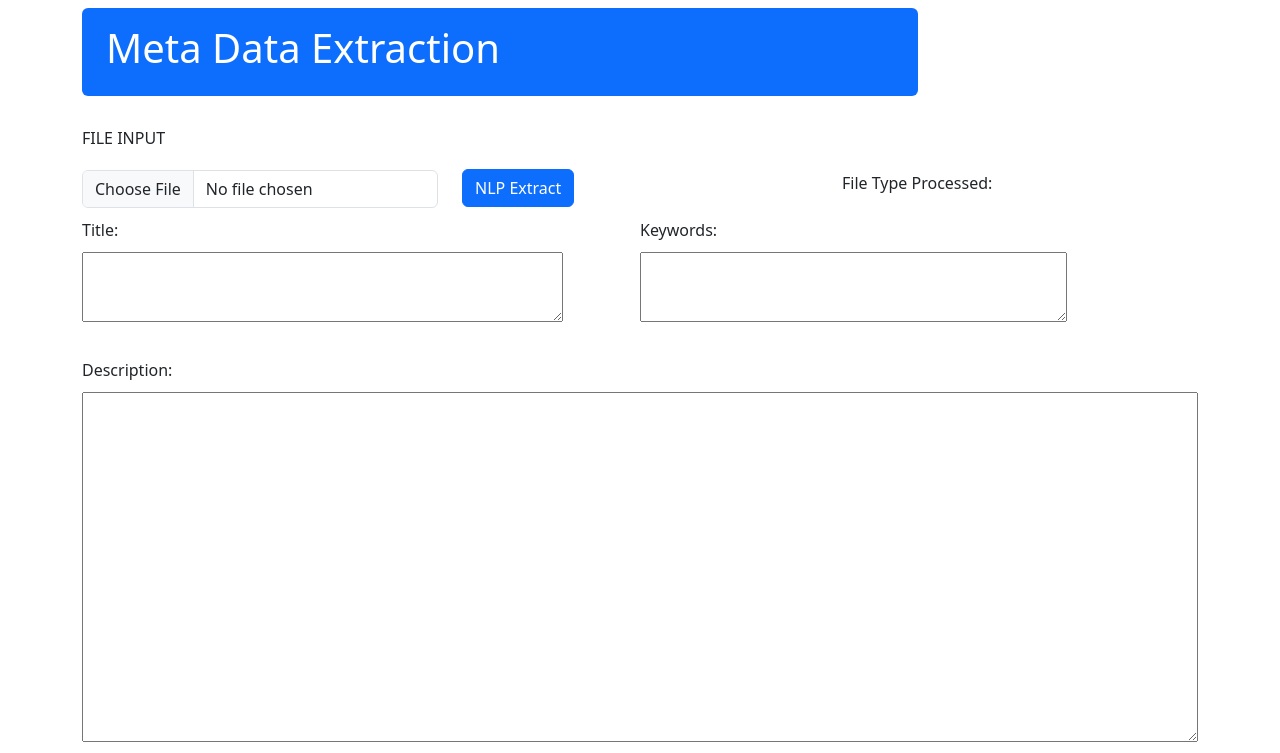
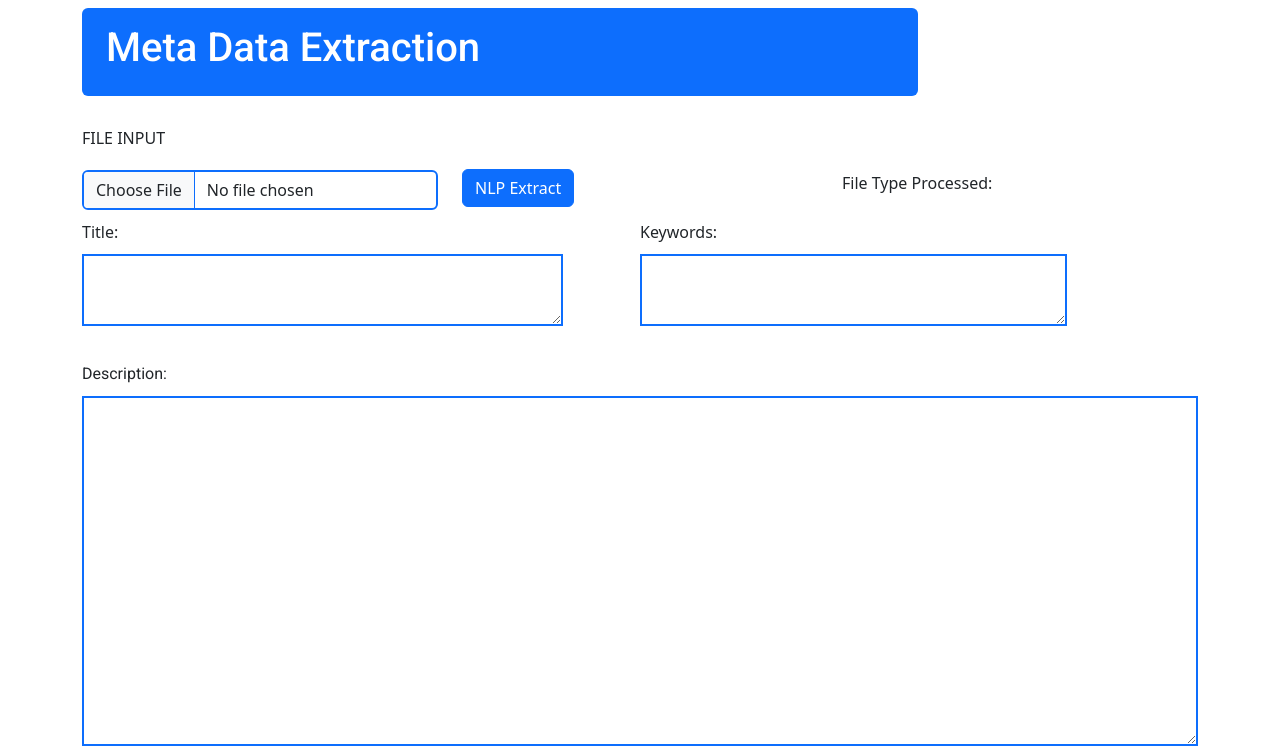
Before and after one commit to deantaylormax/flask_demo, a Flask app: page /extract in a window 1280 px wide. Shown: the part 56-809 px from the top of the page. Run offline with Flask 3, Linux system fonts and the light colour scheme.

Commit message:
adjusted fonts

```diff
--- a/static/css/style.css
+++ b/static/css/style.css
@@ -1,3 +1,12 @@
 /* .title, .keywords {
     width: 100%;
 } */
+
+
+.title, .keywords, .description {
+    font-family: "Roboto", sans-serif;
+}
+
+.box-title {
+    font-family: "Roboto", sans-serif;
+}
--- a/templates/extract.html
+++ b/templates/extract.html
@@ -1,15 +1,20 @@
 {% extends 'base.html' %}
 
 {% block content %}
+
+<style>
+    @import url('https://fonts.googleapis.com/css2?family=Roboto:ital,wght@0,100;0,300;0,400;0,500;0,700;0,900;1,100;1,300;1,400;1,500;1,700;1,900&display=swap');
+    </style>
+
 <div class="container">
     <form action="/extract" method="post" enctype="multipart/form-data">
-        <div class="mt-2 py-3 px-4 bg-primary text-white rounded" style="margin-right:280px;">
+        <div class="mt-2 py-3 px-4 bg-primary text-white rounded" style="margin-right:280px;font-family: Roboto;">
             <h1>Meta Data Extraction</h1>
         </div>
         <div class="row" style="margin-top:30px;">
             <div class="col">
                 <label class="form-label" style="margin-bottom:20px;" for="customFile">FILE INPUT</label>
-                <input type="file" class="form-control" id="customFile" name="file" />
+                <input type="file" class="form-control border border-2 border-primary" id="customFile" name="file" />
             </div>
             <div class="col">
                 <button type="submit" class="btn btn-primary" style="margin-top:43px;">NLP Extract</button>
@@ -21,18 +26,18 @@
     </form>
     <div class="row" style="margin-top:10px; width:100%">
         <div class="col-6">
-            <label for="title" style="display: block;margin-bottom:10px;">Title:</label>  <!-- Add this style -->
-            <textarea type="text" style="width:90%;padding:10px;" id="title" name="title">{{ title }}</textarea>
+            <label for="title" class="box-label" style="display: block;margin-bottom:10px;">Title:</label>  <!-- Add this style -->
+            <textarea type="text" class="border border-2 border-primary title" style="width:90%;padding:10px;" id="title" name="title">{{ title }}</textarea>
         </div>
         <div class="col-6">
-            <label for="keywords" style="display: block;margin-bottom:10px;">Keywords:</label>  <!-- Add this style -->
-            <textarea type="text" style="width:80%;padding:10px;" id="keywords" name="keywords">{{ keywords }}</textarea>
+            <label for="keywords" class="box-label" style="display: block;margin-bottom:10px;">Keywords:</label>  <!-- Add this style -->
+            <textarea type="text" style="width:80%;padding:10px;" class="border border-2 border-primary keywords" id="keywords" name="keywords">{{ keywords }}</textarea>
         </div>
     </div>
     <div class="row description" style="margin-top:30px;">
         <div class="form-group">
-            <label for="description" style="margin-bottom:10px;">Description:</label>
-            <textarea id="description" style="height:350px; width:100%;padding:10px;" name="description">{{ description }}</textarea>
+            <label for="description" class="box-label" style="margin-bottom:10px;">Description:</label>
+            <textarea id="description" class="border border-2 border-primary description" style="height:350px; width:100%;padding:10px;" name="description">{{ description }}</textarea>
         </div>
     </div>
 </div>
```
